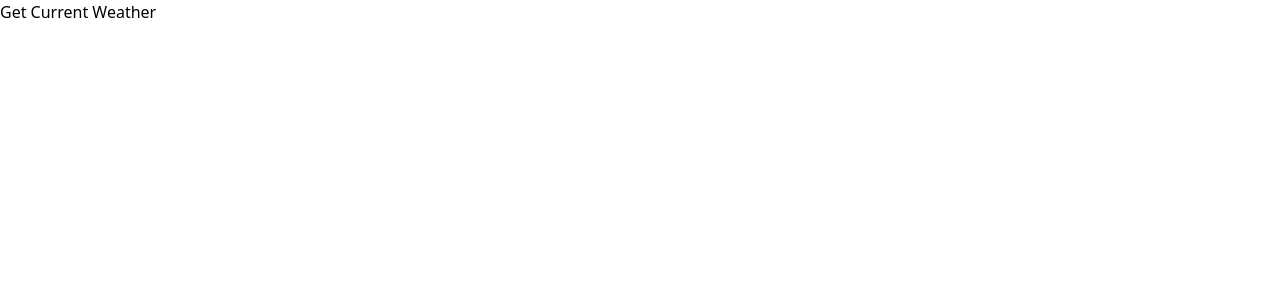
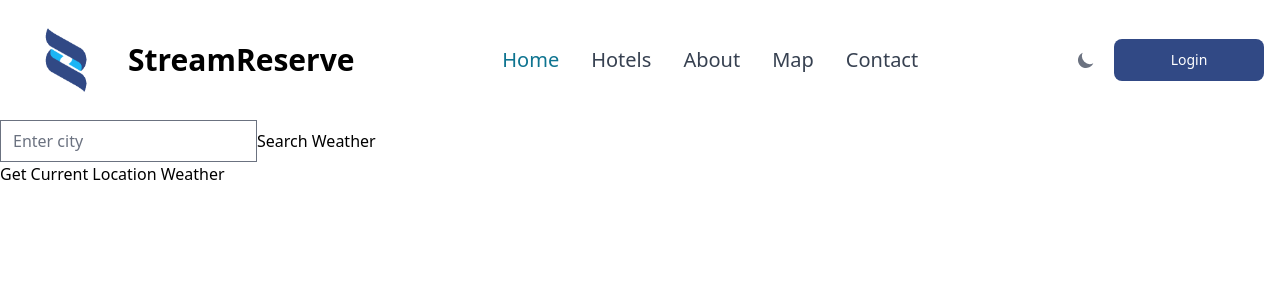
Before and after one commit to ShehanGit/Agricultural-weather-forecasting-System, a React (Create React App) app in the folder frontend/weatherforecastingsystem/: page / in a window 1280 px wide. Shown: the top 300 px of the page. Built offline with nearby package versions, Linux system fonts and the light colour scheme.

Commit message:
All curent details are fetched

```diff
--- a/frontend/weatherforecastingsystem/src/pages/CurrentWeather.jsx
+++ b/frontend/weatherforecastingsystem/src/pages/CurrentWeather.jsx
@@ -1,11 +1,14 @@
 import React, { useState } from 'react';
+import NavBar from '../components/NavBar';
+
 
 function WeatherApp() {
   const [weather, setWeather] = useState(null);
+  const [city, setCity] = useState('');
   const [error, setError] = useState(null);
 
   const fetchWeather = async (lat, lon) => {
-    const apiKey = '9e6f3bd5805158e8a9a9469fa5eae905'; // Replace with your actual OpenWeatherMap API key
+    const apiKey = '1eceee44619179169ee5a912cc84231f';  // Use your API key
     const url = `https://api.openweathermap.org/data/2.5/weather?lat=${lat}&lon=${lon}&appid=${apiKey}&units=metric`;
 
     try {
@@ -15,8 +18,29 @@ function WeatherApp() {
         throw new Error(data.message || "Failed to fetch weather data");
       }
       setWeather(data);
+      setError(null); // Clear any previous errors
     } catch (error) {
       setError(error.message);
+      setWeather(null); // Clear previous weather data on error
+      console.error("Error fetching weather:", error);
+    }
+  };
+
+  const fetchWeatherByCity = async () => {
+    const apiKey = '1eceee44619179169ee5a912cc84231f';  // Use your API key
+    const url = `https://api.openweathermap.org/data/2.5/weather?q=${city}&appid=${apiKey}&units=metric`;
+
+    try {
+      const response = await fetch(url);
+      const data = await response.json();
+      if (!response.ok) {
+        throw new Error(data.message || "Failed to fetch weather data");
+      }
+      setWeather(data);
+      setError(null); // Clear any previous errors
+    } catch (error) {
+      setError(error.message);
+      setWeather(null); // Clear previous weather data on error
       console.error("Error fetching weather:", error);
     }
   };
@@ -30,20 +54,38 @@ function WeatherApp() {
     navigator.geolocation.getCurrentPosition((position) => {
       fetchWeather(position.coords.latitude, position.coords.longitude);
     }, (err) => {
-      setError(err.message);
+      setError('Error retrieving your location: ' + err.message);
+      setWeather(null); // Clear previous weather data on location error
     });
   };
 
   return (
     <div>
-      <button onClick={handleGetLocation}>Get Current Weather</button>
+        <NavBar/>
+      <div>
+        <input
+          type="text"
+          value={city}
+          onChange={(e) => setCity(e.target.value)}
+          placeholder="Enter city"
+        />
+        <button onClick={fetchWeatherByCity}>Search Weather</button>
+      </div>
+      <button onClick={handleGetLocation}>Get Current Location Weather</button>
       {error && <p>Error: {error}</p>}
       {weather && (
         <div>
-          <h1>Weather in {weather.name}</h1>
-          <p>Temperature: {weather.main.temp}°C</p>
-          <p>Condition: {weather.weather[0].main}</p>
-          <p>Humidity: {weather.main.humidity}%</p>
+            <h1>Weather in {weather.name}</h1>
+            <p>Temperature: {weather.main.temp}°C</p>
+            <p>Feels Like: {weather.main.feels_like}°C</p>
+            <p>Condition: {weather.weather[0].main}</p>
+            <p>Humidity: {weather.main.humidity}%</p>
+            <p>Wind Speed: {weather.wind.speed} m/s</p>
+            <p>Wind Direction: {weather.wind.deg} degrees</p>
+            <p>Pressure: {weather.main.pressure} hPa</p>
+            <p>Visibility: {weather.visibility / 1000} km</p>
+            <p>Sunrise: {new Date(weather.sys.sunrise * 1000).toLocaleTimeString()}</p>
+            <p>Sunset: {new Date(weather.sys.sunset * 1000).toLocaleTimeString()}</p>
         </div>
       )}
     </div>
```
